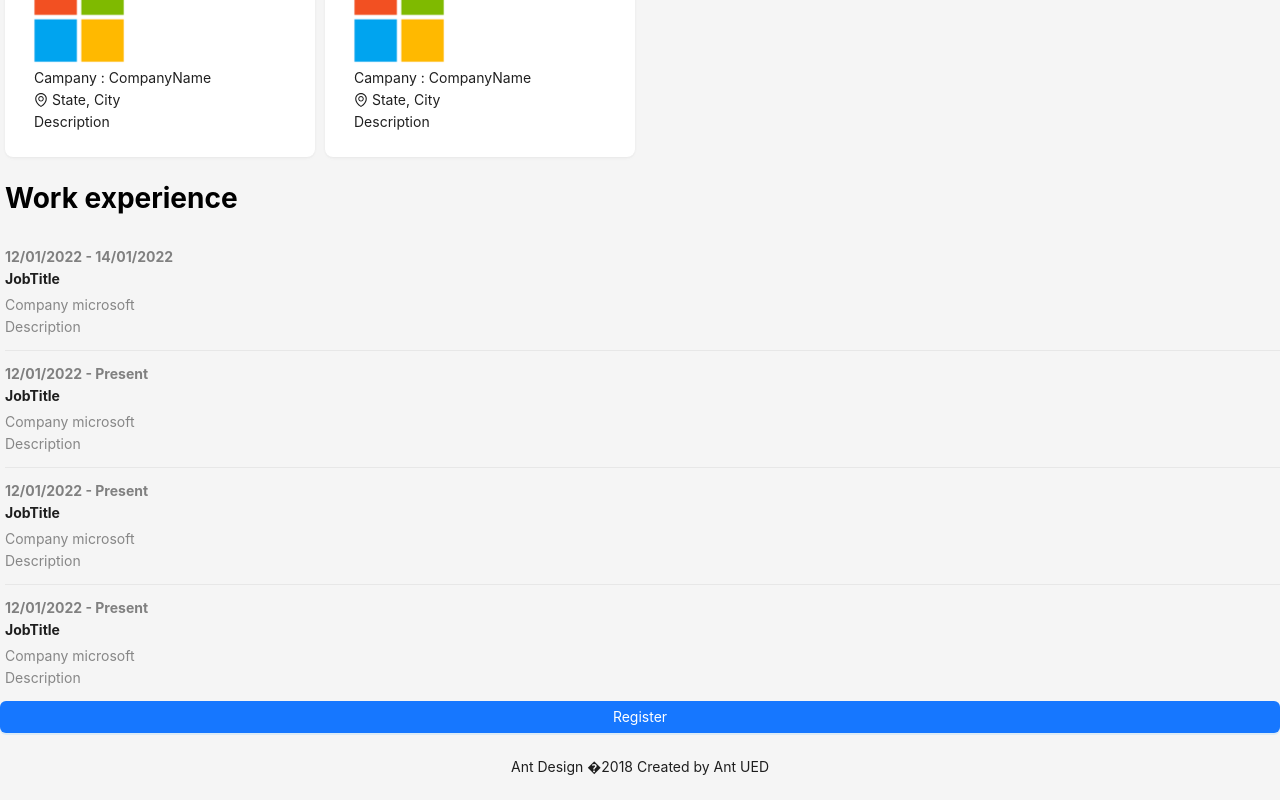
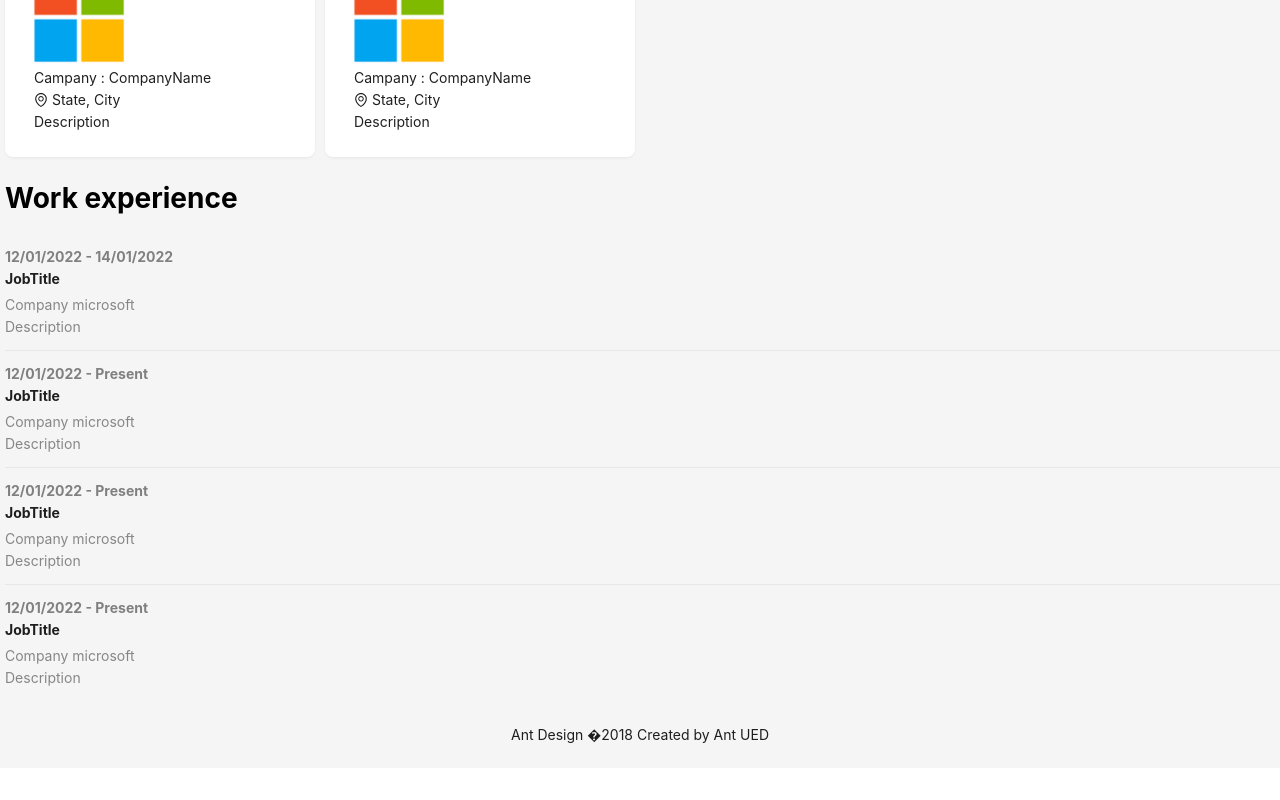
Before and after one commit to autodidactGuy/WAAProject, a React (Create React App) app in the folder frontEnd/: page / in a window 1280 px wide. Shown: the part 783-1583 px from the top of the page. After the commit the page ends 1551 px from the top, so only its background shows below. Built offline with nearby package versions, Linux system fonts and the light colour scheme.

Commit message:
small modification, in app.js

```diff
--- a/frontEnd/src/App.js
+++ b/frontEnd/src/App.js
@@ -32,7 +32,6 @@ const App = () => {
             <TenLastJobAdv />
             <WorkExperienceList/>
 
-            <Register/>
 
             {/*<Content className="site-layout" style={{ padding: '0 50px' }}>*/}
             {/*    <Breadcrumb style={{ margin: '16px 0' }}>*/}
```
